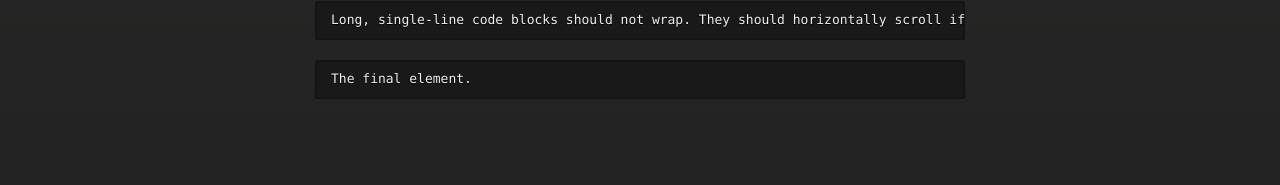
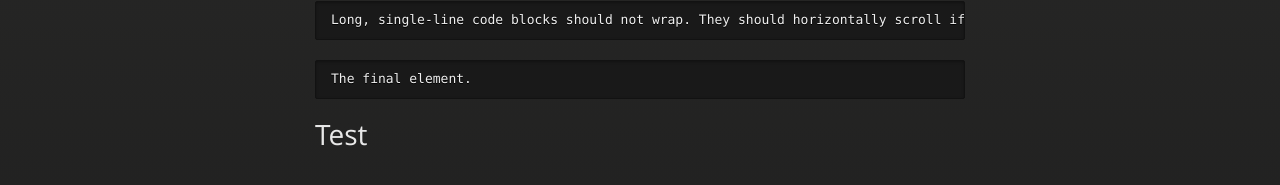
Before and after one commit to KWgroot/GitHub-Page, a Jekyll site: the page built from index.md, in a window 1280 px wide and 900 px high, scrolled down 2379 px. Shown: the part 650-835 px from the top of the window. Built offline with Jekyll 4.4.1, drawn with Linux system fonts in a browser that asks for light colours; the repository's description, which GitHub fills in, is left out.

Commit message:
Testing something.

```diff
--- a/_layouts/default.html
+++ b/_layouts/default.html
@@ -43,6 +43,7 @@
         </div>
 
         {{ content }}
+        <h1>Test</h1>
 
       </section>
 
```
